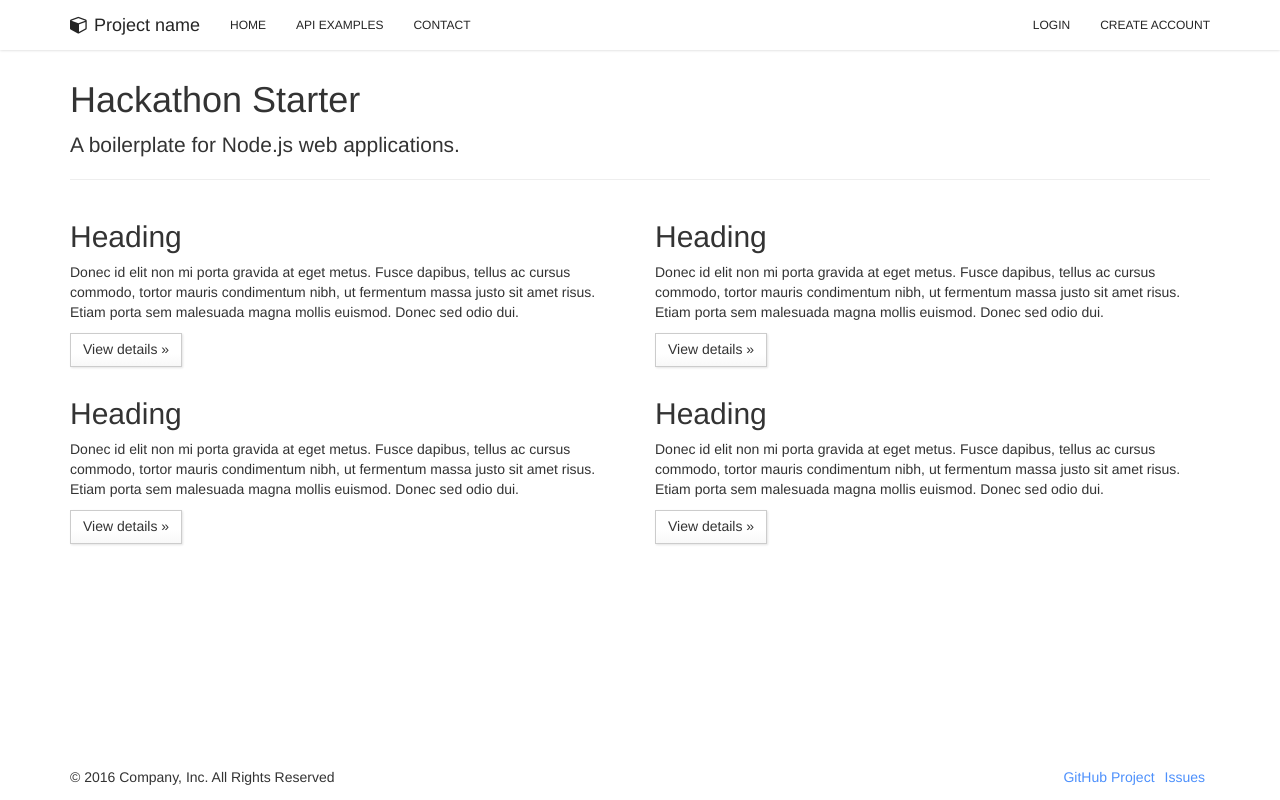
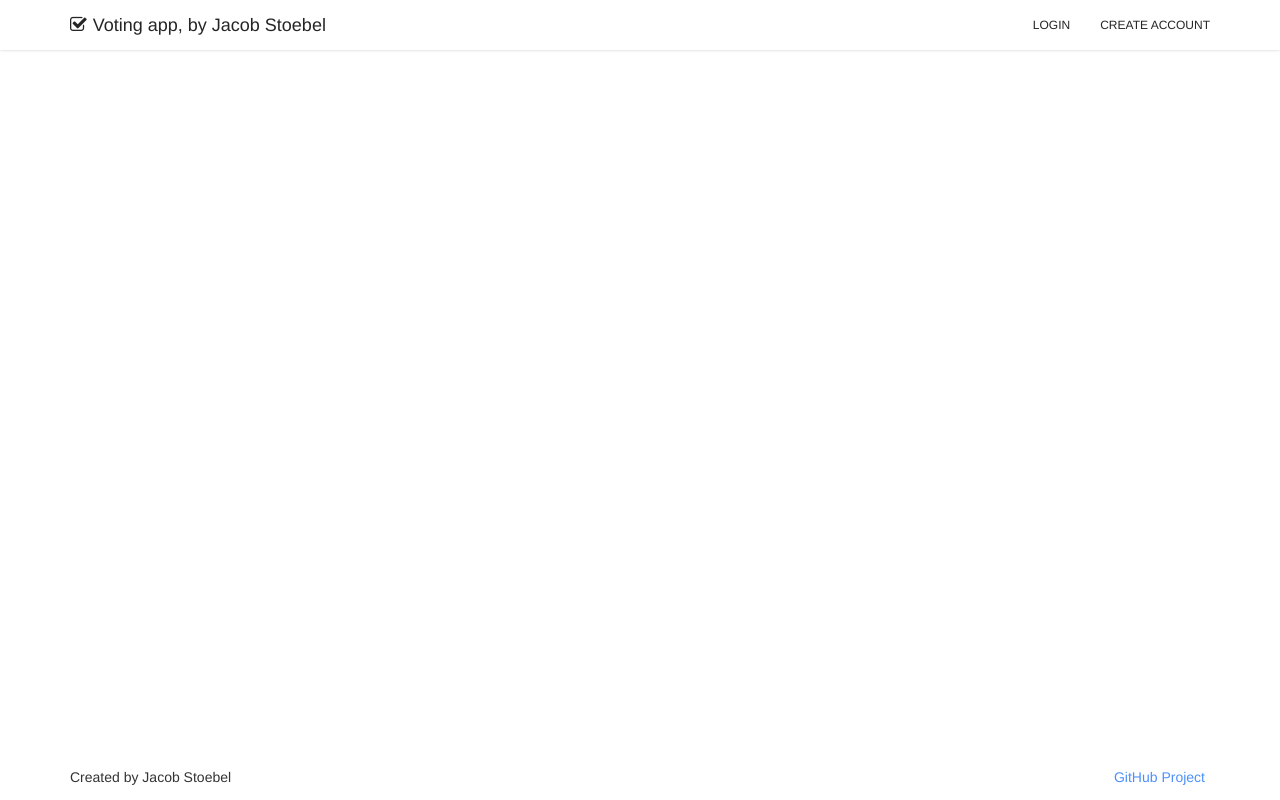
Before and after one commit to jstoebel/poll_app, a Node project: template views/home.jade in a window 1280 px wide. Run offline with Node 20 templates, Linux system fonts and the light colour scheme; the template is opened without the code that fills it, so the values that code supplies are empty; some libraries are stand-ins or nearby versions.

Commit message:
changes to layout

```diff
--- a/views/home.jade
+++ b/views/home.jade
@@ -1,27 +1,5 @@
 extends layout
 
 block content
-  h1 Hackathon Starter
-  p.lead A boilerplate for Node.js web applications.
-  hr
-  .row
-    .col-sm-6
-      h2 Heading
-      p Donec id elit non mi porta gravida at eget metus. Fusce dapibus, tellus ac cursus commodo, tortor mauris condimentum nibh, ut fermentum massa justo sit amet risus. Etiam porta sem malesuada magna mollis euismod. Donec sed odio dui.
-      p
-        a.btn.btn-default(href='#', role='button') View details »
-    .col-sm-6
-      h2 Heading
-      p Donec id elit non mi porta gravida at eget metus. Fusce dapibus, tellus ac cursus commodo, tortor mauris condimentum nibh, ut fermentum massa justo sit amet risus. Etiam porta sem malesuada magna mollis euismod. Donec sed odio dui.
-      p
-        a.btn.btn-default(href='#', role='button') View details »
-    .col-sm-6
-      h2 Heading
-      p Donec id elit non mi porta gravida at eget metus. Fusce dapibus, tellus ac cursus commodo, tortor mauris condimentum nibh, ut fermentum massa justo sit amet risus. Etiam porta sem malesuada magna mollis euismod. Donec sed odio dui.
-      p
-        a.btn.btn-default(href='#', role='button') View details »
-    .col-sm-6
-      h2 Heading
-      p Donec id elit non mi porta gravida at eget metus. Fusce dapibus, tellus ac cursus commodo, tortor mauris condimentum nibh, ut fermentum massa justo sit amet risus. Etiam porta sem malesuada magna mollis euismod. Donec sed odio dui.
-      p
-        a.btn.btn-default(href='#', role='button') View details »
+  #app
+  script(type="text/javascript" src="build/bundle.js")
--- a/views/partials/footer.jade
+++ b/views/partials/footer.jade
@@ -1,8 +1,6 @@
 footer
   .container.text-center
-    p.pull-left © 2016 Company, Inc. All Rights Reserved
+    p.pull-left Created by Jacob Stoebel
     ul.pull-right.list-inline
       li
-        a(href='https://github.com/sahat/hackathon-starter') GitHub Project
-      li
-        a(href='https://github.com/sahat/hackathon-starter/issues') Issues
+        a(href='https://github.com/jstoebel/voting') GitHub Project
--- a/views/partials/header.jade
+++ b/views/partials/header.jade
@@ -7,16 +7,10 @@
         span.icon-bar
         span.icon-bar
       a.navbar-brand(href='/')
-        i.fa.fa-cube
-        | Project name
+        i.fa.fa-check-square-o
+        | Voting app, by Jacob Stoebel
     .collapse.navbar-collapse
-      ul.nav.navbar-nav
-        li(class=(title == 'Home') ? 'active' : undefined)
-          a(href='/') Home
-        li(class=(title == 'API Examples') ? 'active' : undefined)
-          a(href='/api') API Examples
-        li(class=(title == 'Contact') ? 'active' : undefined)
-          a(href='/contact') Contact
+
       ul.nav.navbar-nav.navbar-right
         if !user
           li(class=(title == 'Login') ? 'active' : undefined)
```
